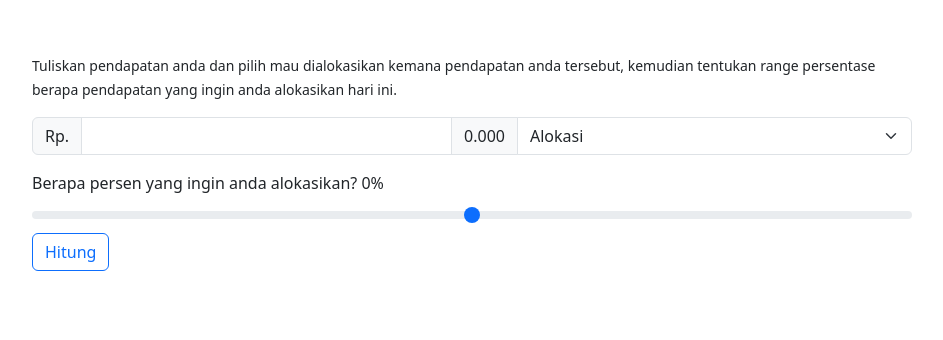
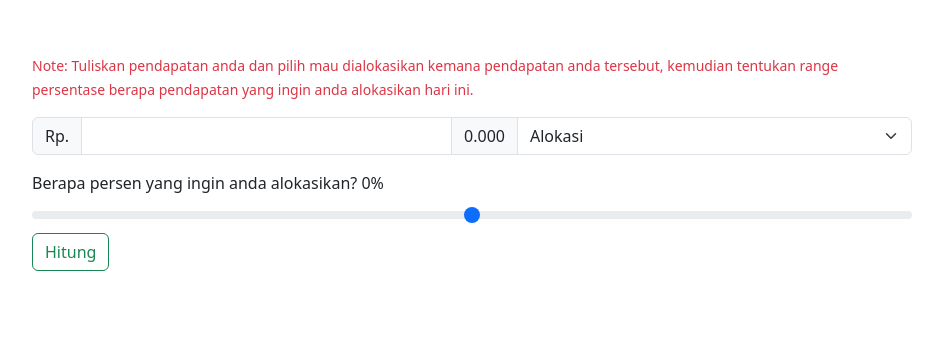
Before and after one commit to FMATheNomad/polar-purse, a plain HTML site: page index.html in a window 1280 px wide. Shown: the part 147-487 px from the top of the page, without its empty margins (168-1111 px from the left). Drawn offline with nearby package versions, Linux system fonts and the light colour scheme.

Commit message:
Add files via upload

```diff
--- a/index.html
+++ b/index.html
@@ -3,14 +3,14 @@
   <head>
     <meta charset="utf-8">
     <meta name="viewport" content="width=device-width, initial-scale=1">
-    <title>Bootstrap demo</title>
+    <title>PolarPurse</title>
     <link href="https://cdn.jsdelivr.net/npm/bootstrap@5.3.1/dist/css/bootstrap.min.css" rel="stylesheet" integrity="sha384-4bw+/aepP/YC94hEpVNVgiZdgIC5+VKNBQNGCHeKRQN+PtmoHDEXuppvnDJzQIu9" crossorigin="anonymous">
   </head>
   <body>
     <form action="">
         <div style="margin: 150px; padding: 50px;">
           <div class="mb-3">
-            <small>Tuliskan pendapatan anda dan pilih mau dialokasikan kemana pendapatan anda tersebut, kemudian tentukan range persentase berapa pendapatan yang ingin anda alokasikan hari ini.</small>
+            <small class="text-danger">Note: Tuliskan pendapatan anda dan pilih mau dialokasikan kemana pendapatan anda tersebut, kemudian tentukan range persentase berapa pendapatan yang ingin anda alokasikan hari ini.</small>
           </div>
           <div class="input-group mb-3">
             <span class="input-group-text">Rp.</span>
@@ -26,7 +26,7 @@
             <label for="customRange1" class="form-label">Berapa persen yang ingin anda alokasikan?</label>
             <span id="percentageDisplay">0%</span>
             <input type="range" class="form-range" id="customRange1">
-            <button type="submit" class="btn btn-outline-primary d-md-flex justify-content-md-end">Hitung</button>
+            <button type="submit" class="btn btn-outline-success">Hitung</button>
           </div>
         </div>
     </form>
```
